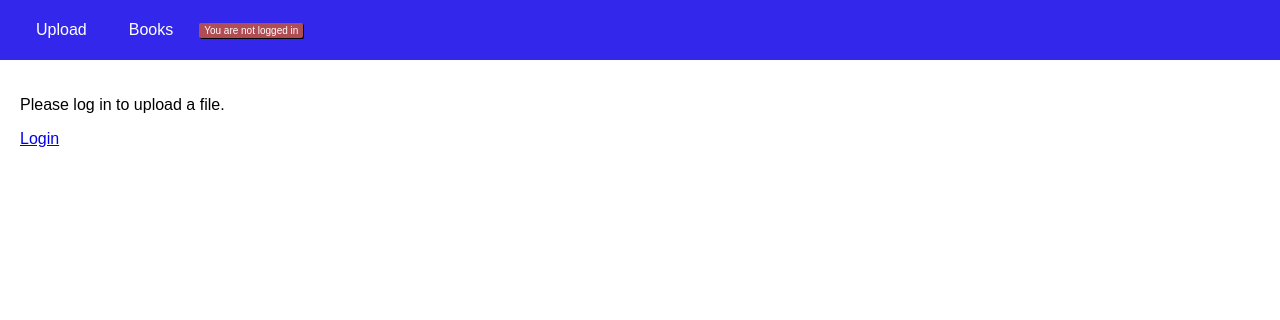
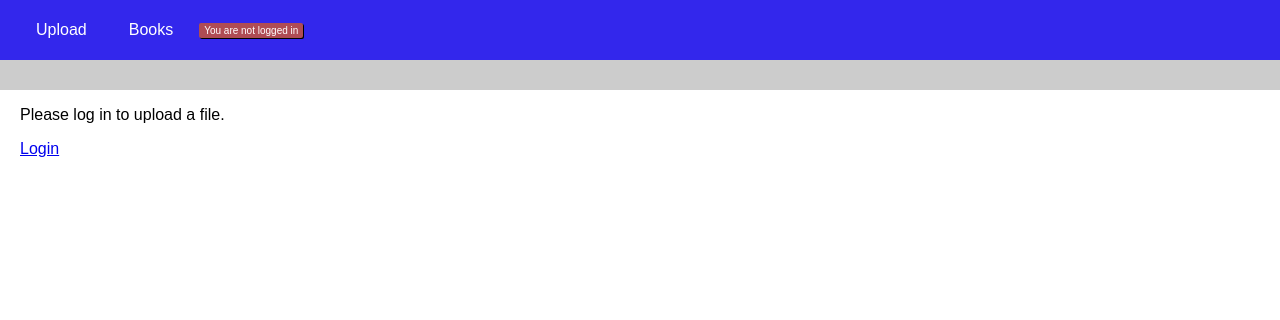
Before and after one commit to PaulWheatcroft/xml-reader, a Flask app: page / in a window 1280 px wide. Shown: the top 320 px of the page. Run offline with Flask 3, Linux system fonts and the light colour scheme.

Commit message:
flash messaging styling

```diff
--- a/static/styles.css
+++ b/static/styles.css
@@ -53,8 +53,19 @@ nav li a:hover {
     border-radius: 2px;
 }
 
+#flash-messages {
+    background-color: #ccc;
+    height: 30px;
+}
+
+.flashes p {
+    text-align: center;
+    padding: 5px;
+    margin: 0;
+}
+
 main {
-    padding: 20px;
+    padding: 0 20px 0 20px;
 }
 
 .upload-form {
--- a/templates/base.html
+++ b/templates/base.html
@@ -16,16 +16,18 @@
             <span class="logged-out">You are not logged in</span>
         {% endif %}
     </nav>
+    <div id="flash-messages">
+        {% with messages = get_flashed_messages() %}
+        {% if messages %}
+            <div class="flashes">
+                {% for message in messages %}
+                    <p>{{ message }}</p>
+                {% endfor %}
+            </div>
+        {% endif %}
+    {% endwith %}
+    </div>
     <main id="content">
-        {% with messages = get_flashed_messages() %}
-            {% if messages %}
-                <ul class="flashes">
-                    {% for message in messages %}
-                        <li>{{ message }}</li>
-                    {% endfor %}
-                </ul>
-            {% endif %}
-        {% endwith %}
         {% block content %}
         {% endblock %}
     </main>
```
